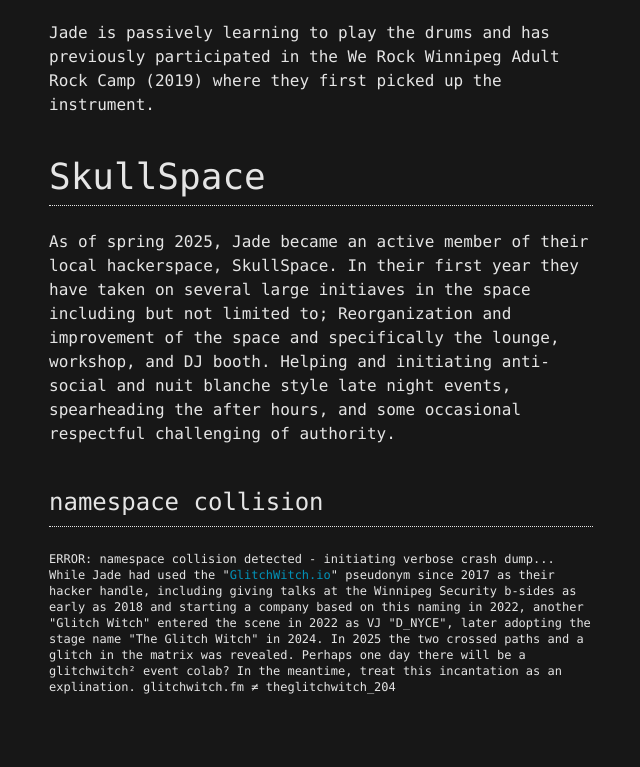
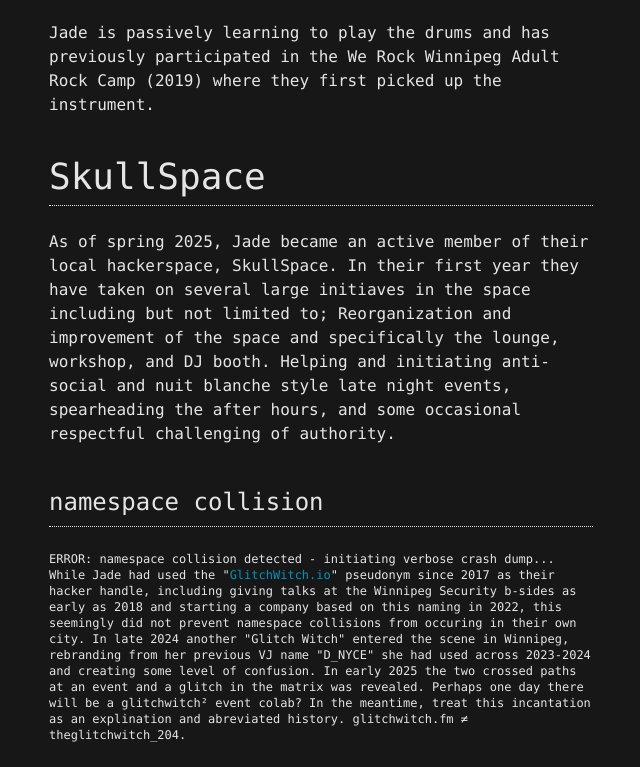
Before and after one commit to GlitchWitch/glitchwitch.fm, a plain HTML site: page index.html in a window 1280 px wide. Shown: the part 1215-1982 px from the top of the page, without its empty margins (319-959 px from the left). Before the commit the page ends 1934 px from the top, so only its background shows below. Drawn offline with nearby package versions, Linux system fonts and the light colour scheme.

Commit message:
Holy run on sentences batman

```diff
--- a/index.html
+++ b/index.html
@@ -70,7 +70,7 @@
         <p class="py-2 text-xs">
           ERROR: namespace collision detected - initiating verbose crash dump...
           <br>
-          While Jade had used the "<a class="hover:underline text-cyan-600" href="https://glitchwitch.io/">GlitchWitch.io</a>" pseudonym since 2017 as their hacker handle, including giving talks at the Winnipeg Security b-sides as early as 2018 and starting a company based on this naming in 2022, another "Glitch Witch" entered the scene in 2022 as VJ "D_NYCE", later adopting the stage name "The Glitch Witch" in 2024. In 2025 the two crossed paths and a glitch in the matrix was revealed. Perhaps one day there will be a glitchwitch² event colab? In the meantime, treat this incantation as an explination. <span class="font-mono">glitchwitch.fm ≠ theglitchwitch_204 </span>
+          While Jade had used the "<a class="hover:underline text-cyan-600" href="https://glitchwitch.io/">GlitchWitch.io</a>" pseudonym since 2017 as their hacker handle, including giving talks at the Winnipeg Security b-sides as early as 2018 and starting a company based on this naming in 2022, this seemingly did not prevent namespace collisions from occuring in their own city. In late 2024 another "Glitch Witch" entered the scene in Winnipeg, rebranding from her previous VJ name "D_NYCE" she had used across 2023-2024 and creating some level of confusion. In early 2025 the two crossed paths at an event and a glitch in the matrix was revealed. Perhaps one day there will be a glitchwitch² event colab? In the meantime, treat this incantation as an explination and abreviated history. <span class="font-mono">glitchwitch.fm ≠ theglitchwitch_204</span>.
         </p>
 
       </main>
```
